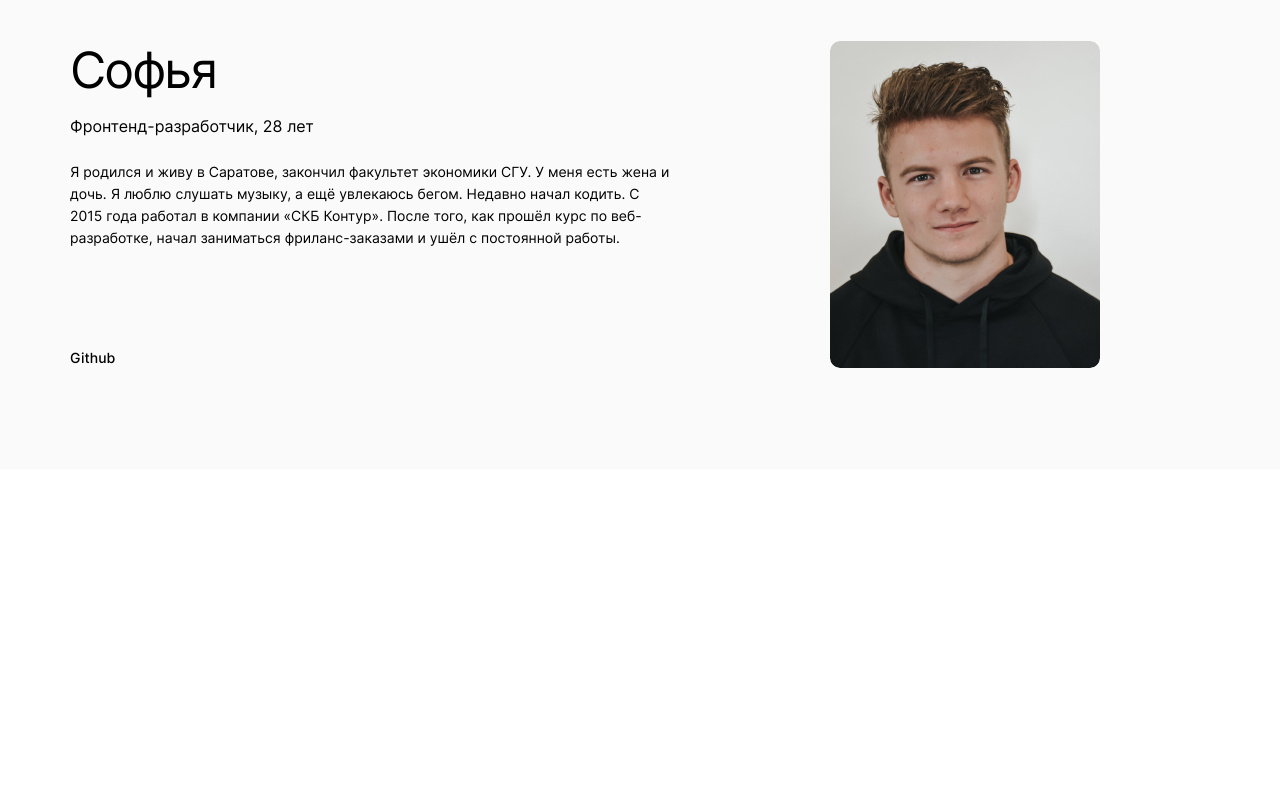
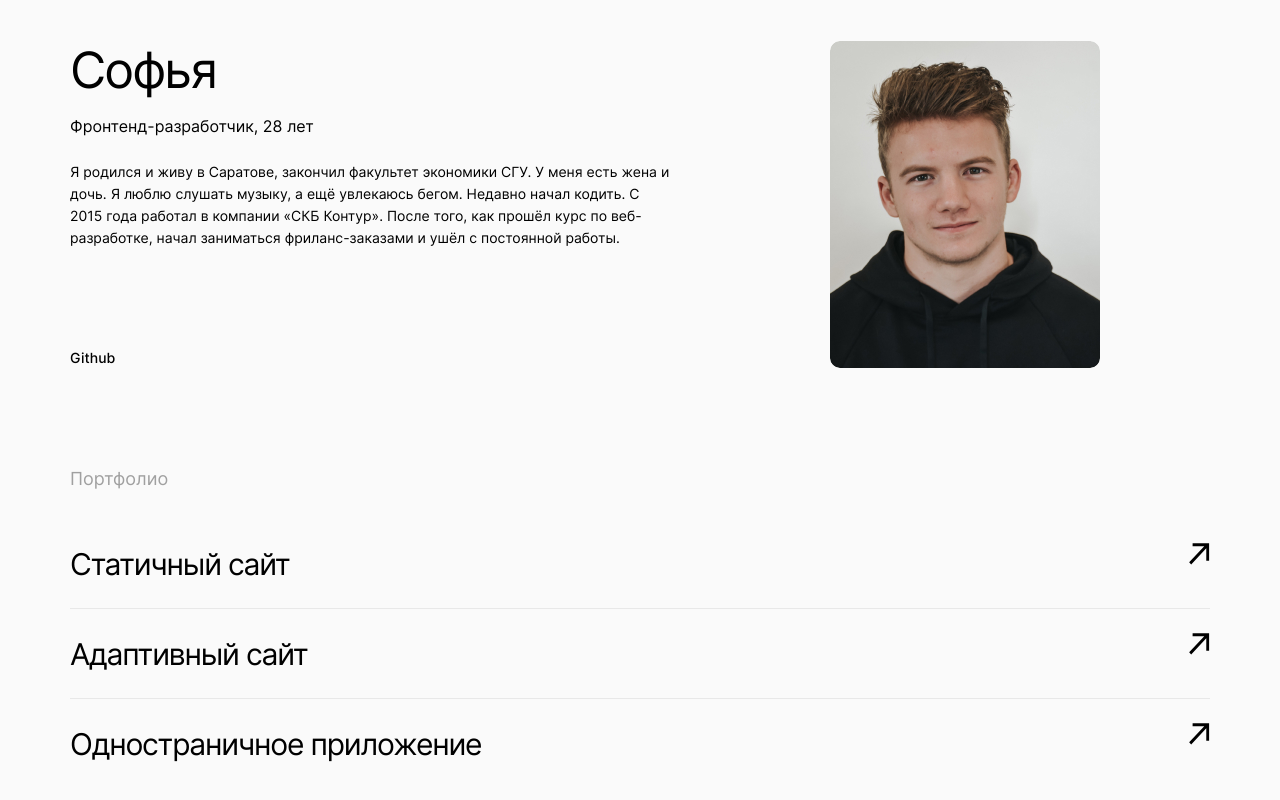
Before and after one commit to sofiapeshekhonova/movies-explorer-frontend, a React (Create React App) app: page / in a window 1280 px wide. Shown: the part 1904-2704 px from the top of the page. Before the commit the page ends 2373 px from the top, so only its background shows below. Built offline with nearby package versions, Linux system fonts and the light colour scheme.

Commit message:
level-2: Portfolio

```diff
--- a/src/components/Main/Main.jsx
+++ b/src/components/Main/Main.jsx
@@ -13,6 +13,7 @@ import "./Main.scss";
 import AboutProject from '../AboutProject/AboutProject'
 import Techs from '../Techs/Techs';
 import AboutMe from '../AboutMe/AboutMe';
+import Portfolio from '../Portfolio/Portfolio';
 
 function Main() {
 
@@ -24,6 +25,7 @@ function Main() {
     <AboutProject />
     <Techs />
     <AboutMe />
+    <Portfolio />
     </div>
     {/* <Footer /> */}
     </>
--- /dev/null
+++ b/src/components/Portfolio/Portfolio.jsx
@@ -0,0 +1,33 @@
+import "./Portfolio.scss";
+import arrow from '../../images/links.svg';
+
+function Portfolio() {
+
+  return (
+    <section className="portfolio">
+      <h4 className="portfolio__title">Портфолио</h4>
+      <ul className="portfolio__list">
+        <li className="portfolio__works">
+          <a className="portfolio__link" href="https://github.com/sofiapeshekhonova/how-to-learn" target="_blank" rel="noreferrer">
+            <h3 className="portfolio__link-name">Статичный сайт</h3>
+            <img className="portfolio__link-img" src={arrow} alt="стрелки-ссылки"/>
+          </a>
+        </li>
+        <li className="portfolio__works">
+          <a className="portfolio__link" href="https://github.com/sofiapeshekhonova/russian-travel" target="_blank" rel="noreferrer">
+            <h3 className="portfolio__link-name">Адаптивный сайт</h3>
+            <img className="portfolio__link-img" src={arrow} alt="стрелки-ссылки"/>
+          </a>
+        </li>
+        <li className="portfolio__works">
+          <a className="portfolio__link" href="https://github.com/sofiapeshekhonova/react-mesto-api-full-gha" target="_blank" rel="noreferrer">
+            <h3 className="portfolio__link-name">Одностраничное приложение</h3>
+            <img className="portfolio__link-img" src={arrow} alt="стрелки-ссылки"/>
+          </a>
+        </li>
+      </ul>
+    </section>
+  );
+}
+
+export default Portfolio;
--- /dev/null
+++ b/src/components/Portfolio/Portfolio.scss
@@ -0,0 +1,70 @@
+.portfolio {
+  padding: 0 70px 125px;
+  @media screen and (max-width: 768px) {
+    padding: 0 50px 90px;
+  }
+  @media screen and (max-width: 495px) {
+    padding: 0 14px 70px;
+  }
+}
+
+.portfolio__title {
+  color: var(--grey-dark);
+  margin: 0;
+  font-style: normal;
+  font-weight: 400;
+  font-size: 18px;
+  line-height: 20px;
+  @media screen and (max-width: 495px) {
+    font-size: 14px;
+  }
+}
+
+.portfolio__list {
+  list-style: none;
+  padding: 0;
+  margin-top: 30px;
+  @media screen and (max-width: 495px) {
+    margin-top: 20px;
+  }
+}
+
+.portfolio__works {
+  padding-bottom: 19px;
+  border-bottom: 1px solid var(--grey-light);
+}
+
+.portfolio__works:last-child {
+  padding-bottom: 0;
+  border: none;
+}
+
+.portfolio__link {
+  text-decoration: none;
+  color: var(--black);
+  display: flex;
+  align-items: center;
+  justify-content: space-between;
+}
+
+.portfolio__link-name {
+  margin: 20px 20px 0 0;
+  font-style: normal;
+  font-weight: 400;
+  font-size: 30px;
+  line-height: 50px;
+  letter-spacing: -0.04em;
+  @media screen and (max-width: 495px) {
+    font-size: 18px;
+    line-height: 28px;
+  }
+}
+
+.portfolio__link-img {
+  width: 22px;
+  height: 22px;
+  @media screen and (max-width: 495px) {
+    width: 10px;
+    height: 10px;
+  }
+}
```
Also changed, not shown: src/images/links.svg (added).
